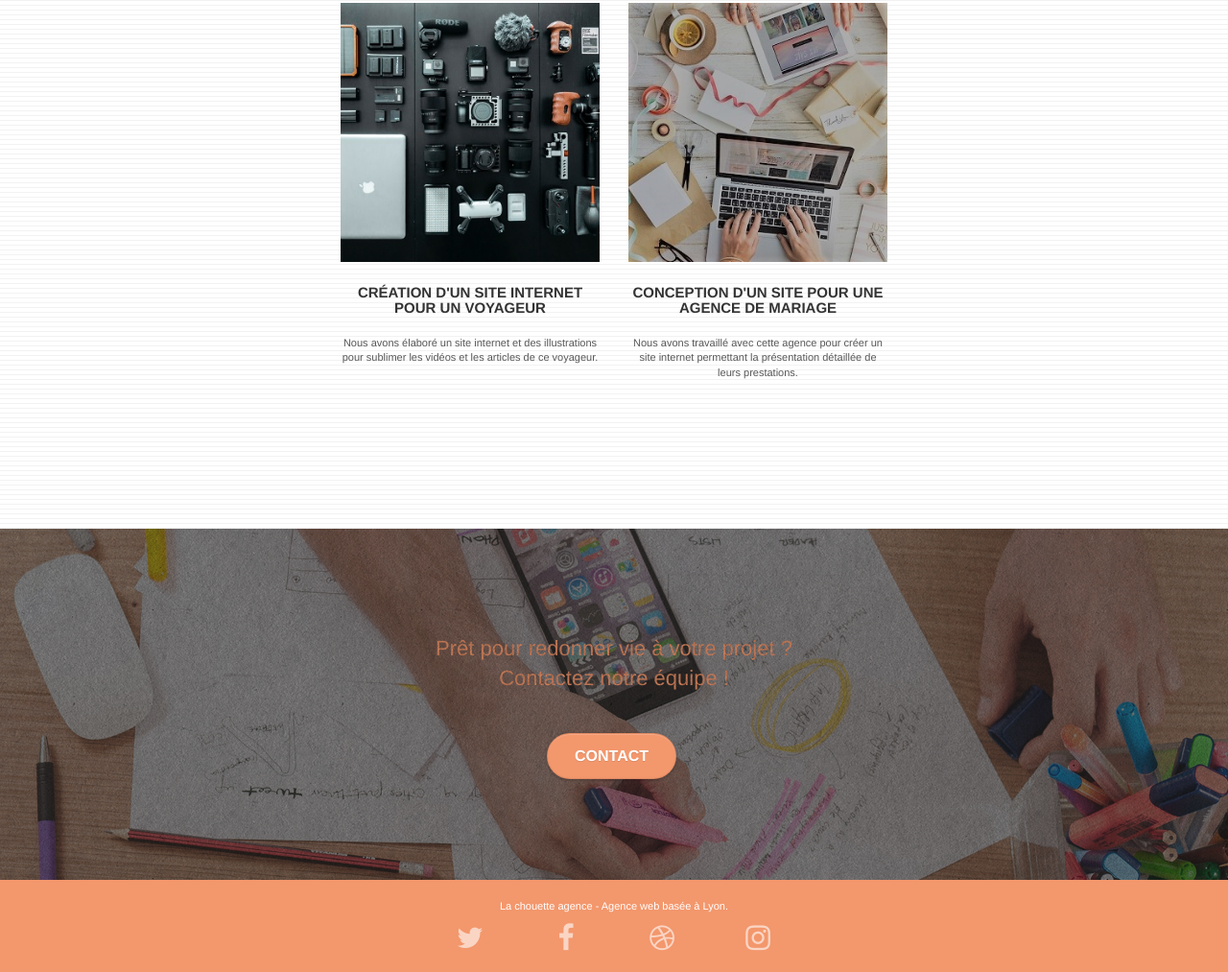
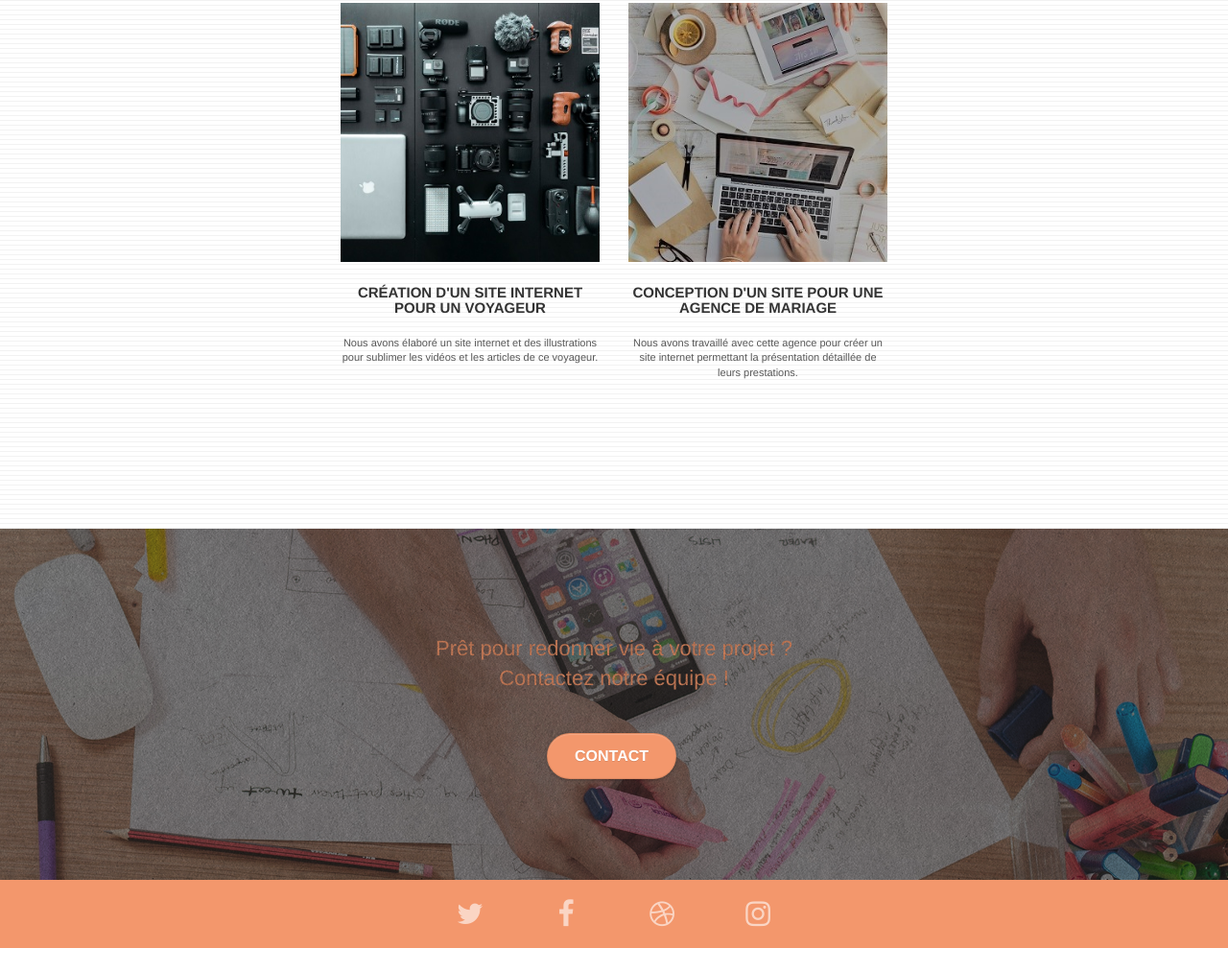
Before and after one commit to solennetardy/solennetardy-TardySolenne_4_11032021, a plain HTML site: page index.html in a window 1280 px wide. Shown: the part 2399-3412 px from the top of the page at 96% size. After the commit the page ends 3387 px from the top, so only its background shows below. Drawn offline with Linux system fonts and the light colour scheme.

Commit message:
suppression texte ton sur ton

```diff
--- a/index.html
+++ b/index.html
@@ -219,9 +219,7 @@
 	<div class="container bloc-sm">
 		<div class="row">
 			<div class="col-sm-12">
-				<p class="text-center white">
-					La chouette agence - Agence web basée à Lyon.<br>
-				</p>
+
 				<div class="row row-no-gutters social">
 					<div class="col-sm-3">
 						<div class="text-center">
```
